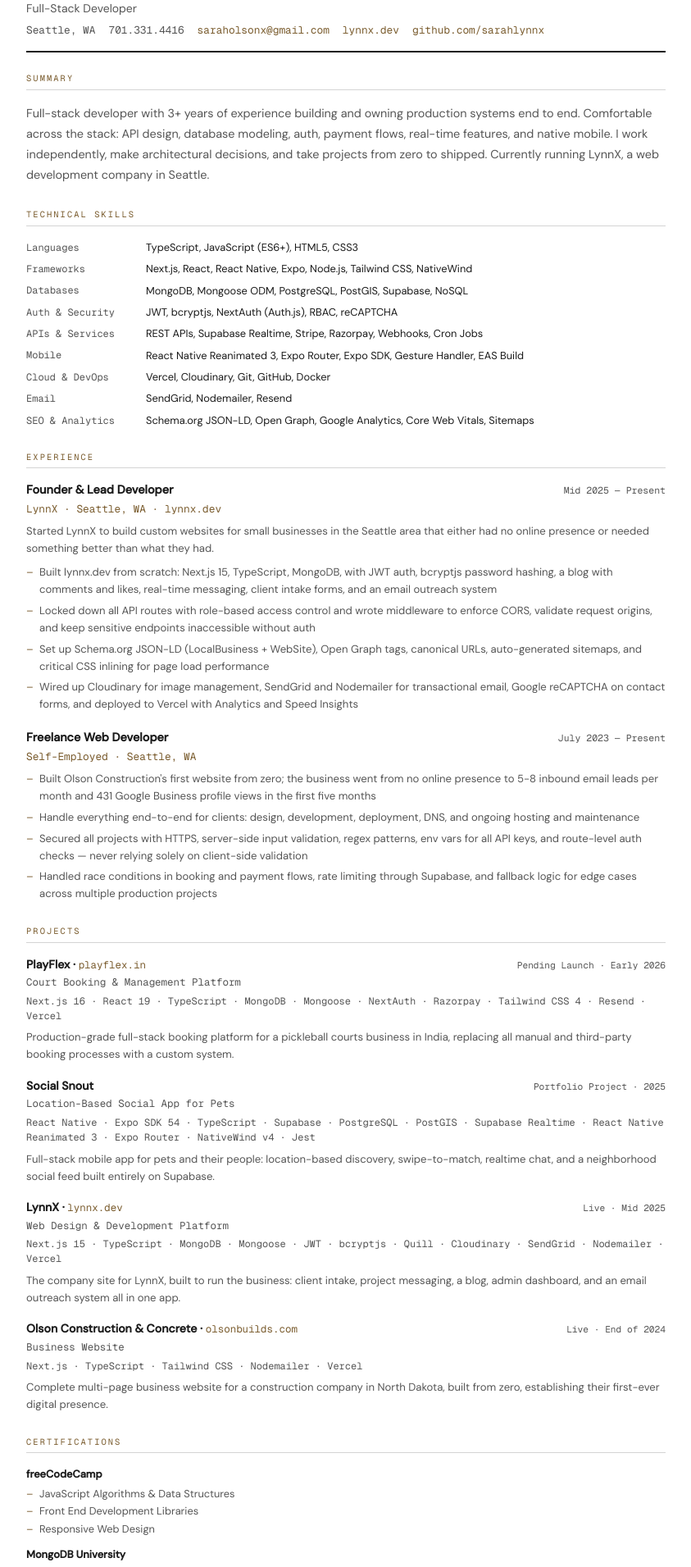
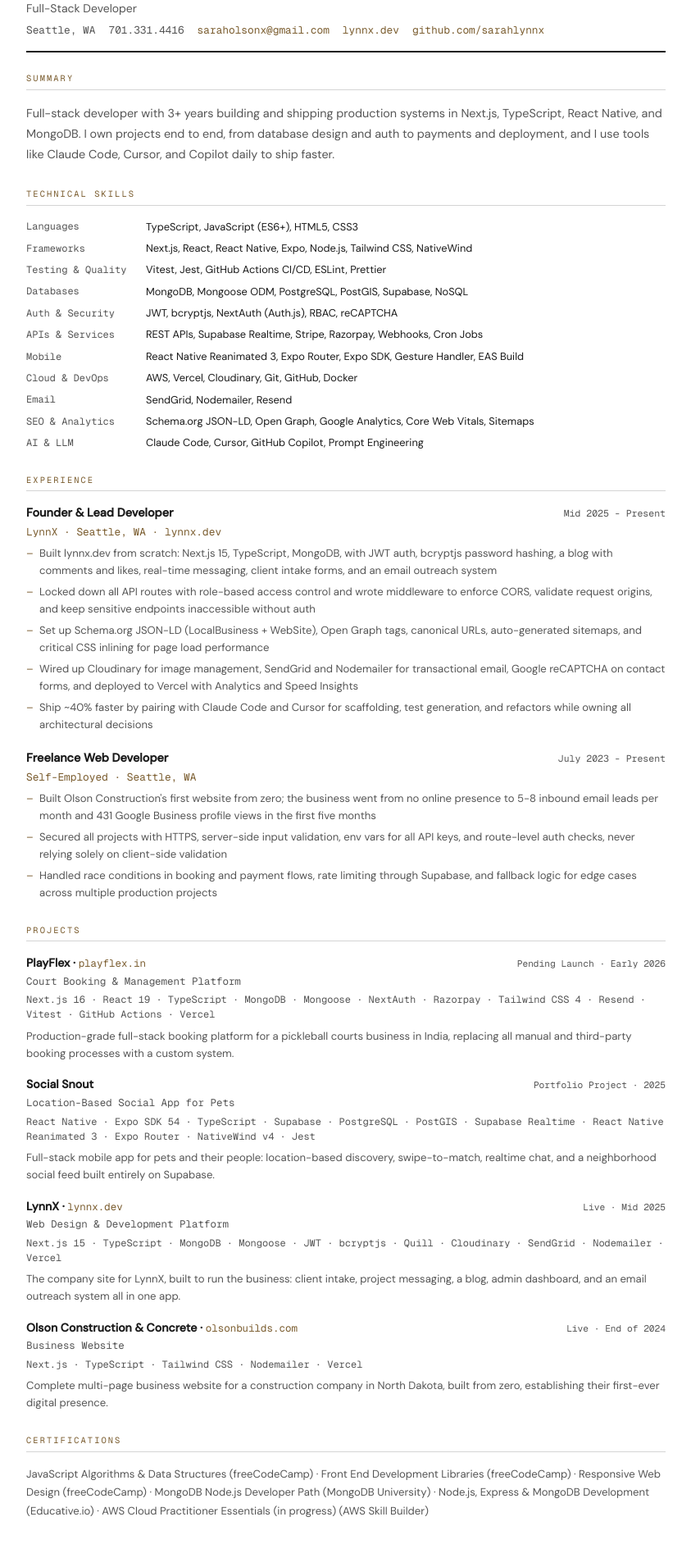
Before and after one commit to sarahlynnx/portfolio, a Next.js app: page /resume in a window 1280 px wide. Shown: the part 160-2071 px from the top of the page at 82% size, without its empty margins (218-1061 px from the left). Built offline with nearby package versions, Linux system fonts and the light colour scheme.

Commit message:
update Resume page content and structure, add new certifications, and enhance experience descriptions

```diff
--- a/src/app/resume/page.tsx
+++ b/src/app/resume/page.tsx
@@ -346,12 +346,11 @@
         <section className="r-section">
           <h2 className="r-section-title">Summary</h2>
           <p className="r-summary">
-            Full-stack developer with 3+ years of experience building and owning
-            production systems end to end. Comfortable across the stack: API
-            design, database modeling, auth, payment flows, real-time features,
-            and native mobile. I work independently, make architectural
-            decisions, and take projects from zero to shipped. Currently running
-            LynnX, a web development company in Seattle.
+            Full-stack developer with 3+ years building and shipping production
+            systems in Next.js, TypeScript, React Native, and MongoDB. I own
+            projects end to end, from database design and auth to payments and
+            deployment, and I use tools like Claude Code, Cursor, and Copilot
+            daily to ship faster.
           </p>
         </section>
 
@@ -449,16 +448,19 @@
         {/* Certifications */}
         <section className="r-section">
           <h2 className="r-section-title">Certifications</h2>
-          {certifications.map((group) => (
-            <div key={group.issuer} className="r-cert-group">
-              <div className="r-cert-issuer">{group.issuer}</div>
-              <ul className="r-cert-list">
-                {group.certs.map((c) => (
-                  <li key={c}>{c}</li>
-                ))}
-              </ul>
-            </div>
-          ))}
+          <p
+            style={{
+              fontSize: "0.82rem",
+              color: "var(--r-muted)",
+              lineHeight: 1.7,
+            }}
+          >
+            {certifications
+              .flatMap((group) =>
+                group.certs.map((c) => `${c} (${group.issuer})`)
+              )
+              .join(" · ")}
+          </p>
         </section>
       </div>
     </div>
--- a/src/components/sections/Hero.tsx
+++ b/src/components/sections/Hero.tsx
@@ -104,7 +104,9 @@
               maxWidth: "480px",
             }}
           >
-            Self-taught engineer who owns systems end to end, from API design to production. Founder of{" "}
+            Full-stack engineer shipping production systems end to end,
+            from API design and auth to payments and real-time features.
+            Founder of{" "}
             <a
               href="https://lynnx.dev"
               target="_blank"
--- a/src/data/certifications.ts
+++ b/src/data/certifications.ts
@@ -20,4 +20,8 @@
     issuer: "Educative.io",
     certs: ["Node.js, Express & MongoDB Development"],
   },
+  {
+    issuer: "AWS Skill Builder",
+    certs: ["AWS Cloud Practitioner Essentials (in progress)"],
+  },
 ];
--- a/src/data/experience.ts
+++ b/src/data/experience.ts
@@ -14,27 +14,25 @@
     role: "Founder & Lead Developer",
     company: "LynnX",
     location: "Seattle, WA",
-    period: "Mid 2025 — Present",
+    period: "Mid 2025 - Present",
     url: "https://lynnx.dev",
     badge: "Founder",
-    description:
-      "Started LynnX to build custom websites for small businesses in the Seattle area that either had no online presence or needed something better than what they had.",
     highlights: [
       "Built lynnx.dev from scratch: Next.js 15, TypeScript, MongoDB, with JWT auth, bcryptjs password hashing, a blog with comments and likes, real-time messaging, client intake forms, and an email outreach system",
       "Locked down all API routes with role-based access control and wrote middleware to enforce CORS, validate request origins, and keep sensitive endpoints inaccessible without auth",
       "Set up Schema.org JSON-LD (LocalBusiness + WebSite), Open Graph tags, canonical URLs, auto-generated sitemaps, and critical CSS inlining for page load performance",
       "Wired up Cloudinary for image management, SendGrid and Nodemailer for transactional email, Google reCAPTCHA on contact forms, and deployed to Vercel with Analytics and Speed Insights",
+      "Ship ~40% faster by pairing with Claude Code and Cursor for scaffolding, test generation, and refactors while owning all architectural decisions",
     ],
   },
   {
     role: "Freelance Web Developer",
     company: "Self-Employed",
     location: "Seattle, WA",
-    period: "July 2023 — Present",
+    period: "July 2023 - Present",
     highlights: [
       "Built Olson Construction's first website from zero; the business went from no online presence to 5-8 inbound email leads per month and 431 Google Business profile views in the first five months",
-      "Handle everything end-to-end for clients: design, development, deployment, DNS, and ongoing hosting and maintenance",
-      "Secured all projects with HTTPS, server-side input validation, regex patterns, env vars for all API keys, and route-level auth checks — never relying solely on client-side validation",
+      "Secured all projects with HTTPS, server-side input validation, env vars for all API keys, and route-level auth checks, never relying solely on client-side validation",
       "Handled race conditions in booking and payment flows, rate limiting through Supabase, and fallback logic for edge cases across multiple production projects",
     ],
   },
--- a/src/data/projects.ts
+++ b/src/data/projects.ts
@@ -27,6 +27,8 @@
       "Razorpay",
       "Tailwind CSS 4",
       "Resend",
+      "Vitest",
+      "GitHub Actions",
       "Vercel",
     ],
     description:
@@ -36,6 +38,7 @@
       "Razorpay payment processing: intent creation, webhook handling, and server-side verification for secure transactions",
       "Admin dashboard for managing bookings, dynamic pricing rules, promotional codes, and court restrictions",
       "Recurring events, group booking validation, automated email confirmations via Resend, and scheduled cron jobs",
+      "Vitest test suite with 49 tests covering booking slot logic, timezone utilities, and the pricing engine; CI/CD pipeline running lint, format, typecheck, and test jobs on every PR via GitHub Actions",
       "8 MongoDB schemas: Booking, CourtRestriction, GroupValidationType, PaymentIntent, PricingRule, Promotion, RecurringEvent, User",
     ],
   },
--- a/src/data/skills.ts
+++ b/src/data/skills.ts
@@ -11,6 +11,10 @@
   {
     label: "Frameworks",
     skills: ["Next.js", "React", "React Native", "Expo", "Node.js", "Tailwind CSS", "NativeWind"],
+  },
+  {
+    label: "Testing & Quality",
+    skills: ["Vitest", "Jest", "GitHub Actions CI/CD", "ESLint", "Prettier"],
   },
   {
     label: "Databases",
@@ -30,7 +34,7 @@
   },
   {
     label: "Cloud & DevOps",
-    skills: ["Vercel", "Cloudinary", "Git", "GitHub", "Docker"],
+    skills: ["AWS", "Vercel", "Cloudinary", "Git", "GitHub", "Docker"],
   },
   {
     label: "Email",
@@ -46,4 +50,8 @@
       "Sitemaps",
     ],
   },
+  {
+    label: "AI & LLM",
+    skills: ["Claude Code", "Cursor", "GitHub Copilot", "Prompt Engineering"],
+  },
 ];
```
